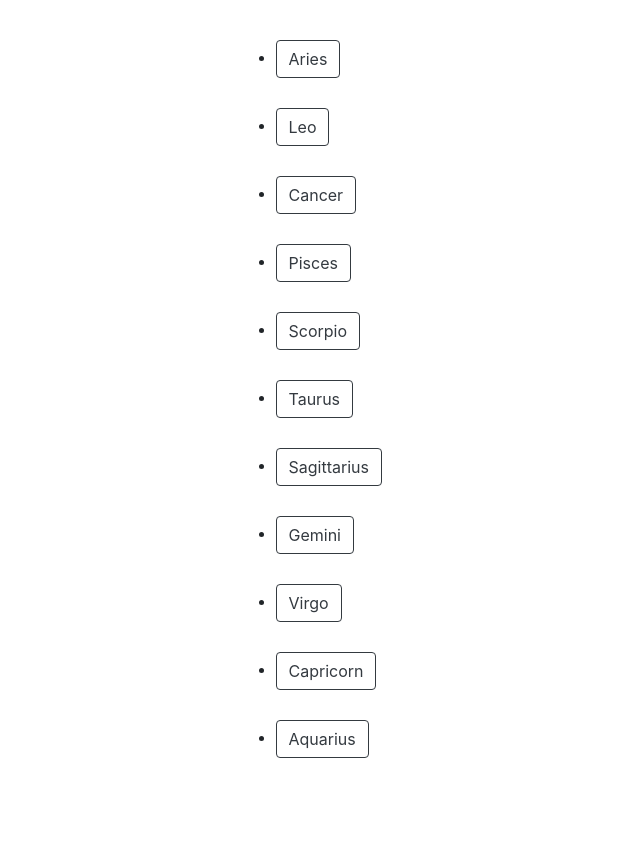
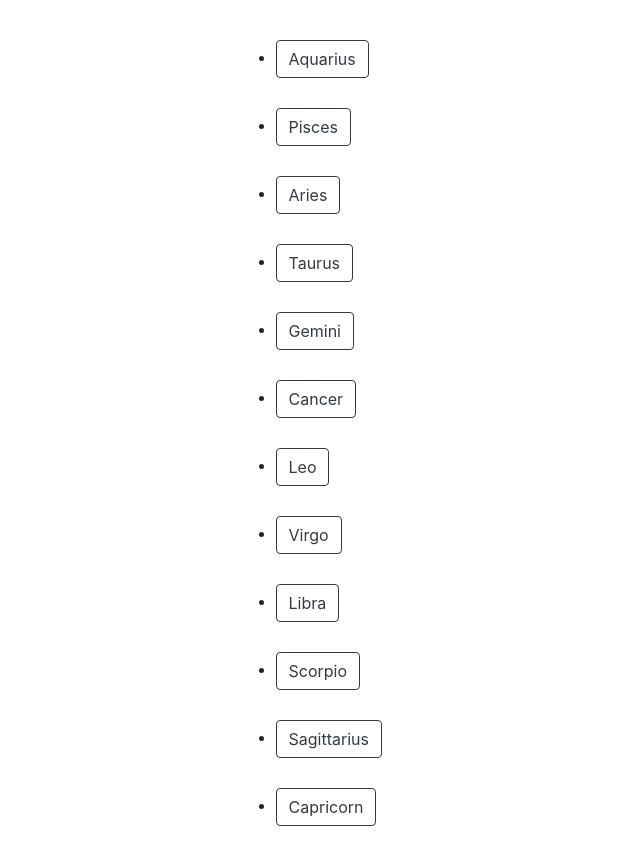
Before and after one commit to Jay-Shah10/nr-zodiac, a Flask app: page /signs/ in a window 1280 px wide. Shown: the part 116-982 px from the top of the page, without its empty margins (102-742 px from the left). Before the commit the page ends 874 px from the top, so only its background shows below. Run offline with Flask 2, Linux system fonts and the light colour scheme; some libraries are stand-ins or nearby versions.

Commit message:
fixed order of signs.

```diff
--- a/templates/signs.html
+++ b/templates/signs.html
@@ -9,19 +9,18 @@
 
 <div id=signs>
 	<ul>
+		<li><a href="{{ url_for( 'aquarius' ) }}" class="btn btn-outline-dark" role="button" aria-pressed="true">Aquarius</a></li>
+		<li><a href="{{ url_for( 'pisces' ) }}" class="btn btn-outline-dark" role="button" aria-pressed="true">Pisces</a></li>
 		<li><a href="{{ url_for( 'aries' ) }}" class="btn btn-outline-dark" role="button" aria-pressed="true">Aries</a></li>
+		<li><a href="{{ url_for( 'taurus' ) }}" class="btn btn-outline-dark" role="button" aria-pressed="true">Taurus</a></li>
+		<li><a href="{{ url_for( 'gemini' ) }}" class="btn btn-outline-dark" role="button" aria-pressed="true">Gemini</a></li>
+		<li><a href="{{ url_for( 'cancer' ) }}" class="btn btn-outline-dark" role="button" aria-pressed="true">Cancer</a></li>
 		<li><a href="{{ url_for( 'leo' ) }}" class="btn btn-outline-dark" role="button" aria-pressed="true">Leo</a></li>
-		<li><a href="{{ url_for( 'cancer' ) }}" class="btn btn-outline-dark" role="button" aria-pressed="true">Cancer</a></li>
-		<li><a href="{{ url_for( 'pisces' ) }}" class="btn btn-outline-dark" role="button" aria-pressed="true">Pisces</a></li>
+		<li><a href="{{ url_for( 'virgo' ) }}" class="btn btn-outline-dark" role="button" aria-pressed="true">Virgo</a></li>
+		<li><a href="{{ url_for( 'Libra' ) }}" class="btn btn-outline-dark" role="button" aria-pressed="true">Libra</a></li>
 		<li><a href="{{ url_for( 'scorpio' ) }}" class="btn btn-outline-dark" role="button" aria-pressed="true">Scorpio</a></li>
-		<li><a href="{{ url_for( 'taurus' ) }}" class="btn btn-outline-dark" role="button" aria-pressed="true">Taurus</a></li>
 		<li><a href="{{ url_for( 'sagittarius' ) }}" class="btn btn-outline-dark" role="button" aria-pressed="true">Sagittarius</a></li>
-		<li><a href="{{ url_for( 'gemini' ) }}" class="btn btn-outline-dark" role="button" aria-pressed="true">Gemini</a></li>
-		<li><a href="{{ url_for( 'virgo' ) }}" class="btn btn-outline-dark" role="button" aria-pressed="true">Virgo</a></li>
 		<li><a href="{{ url_for( 'capricorn' ) }}" class="btn btn-outline-dark" role="button" aria-pressed="true">Capricorn</a></li>
-		<li><a href="{{ url_for( 'aquarius' ) }}" class="btn btn-outline-dark" role="button" aria-pressed="true">Aquarius</a></li>
-
-
 	</ul>
 
 </div>
```
